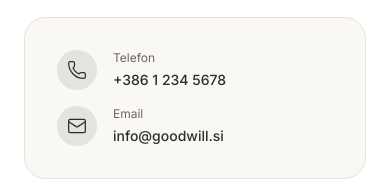
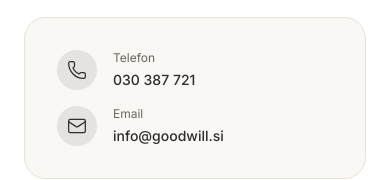
Before and after one commit to NejcOP/Goodwill, a Next.js app: page /kje-smo in a window 390 px wide. Shown: the part 769-949 px from the top of the page. Built offline with nearby package versions, Linux system fonts and the light colour scheme.

Commit message:
Update phone number to 030 387 721

```diff
--- a/src/app/kje-smo/page.tsx
+++ b/src/app/kje-smo/page.tsx
@@ -18,7 +18,7 @@
     name: "GOODWILL Pisarna",
     address: "Pražakova 8",
     city: "1000 Ljubljana, Slovenija",
-    phone: "+386 1 234 5678",
+    phone: "030 387 721",
     email: "info@goodwill.si",
     hours: hoursOffice,
     mapLabel: "Pražakova 8, Ljubljana",
```
